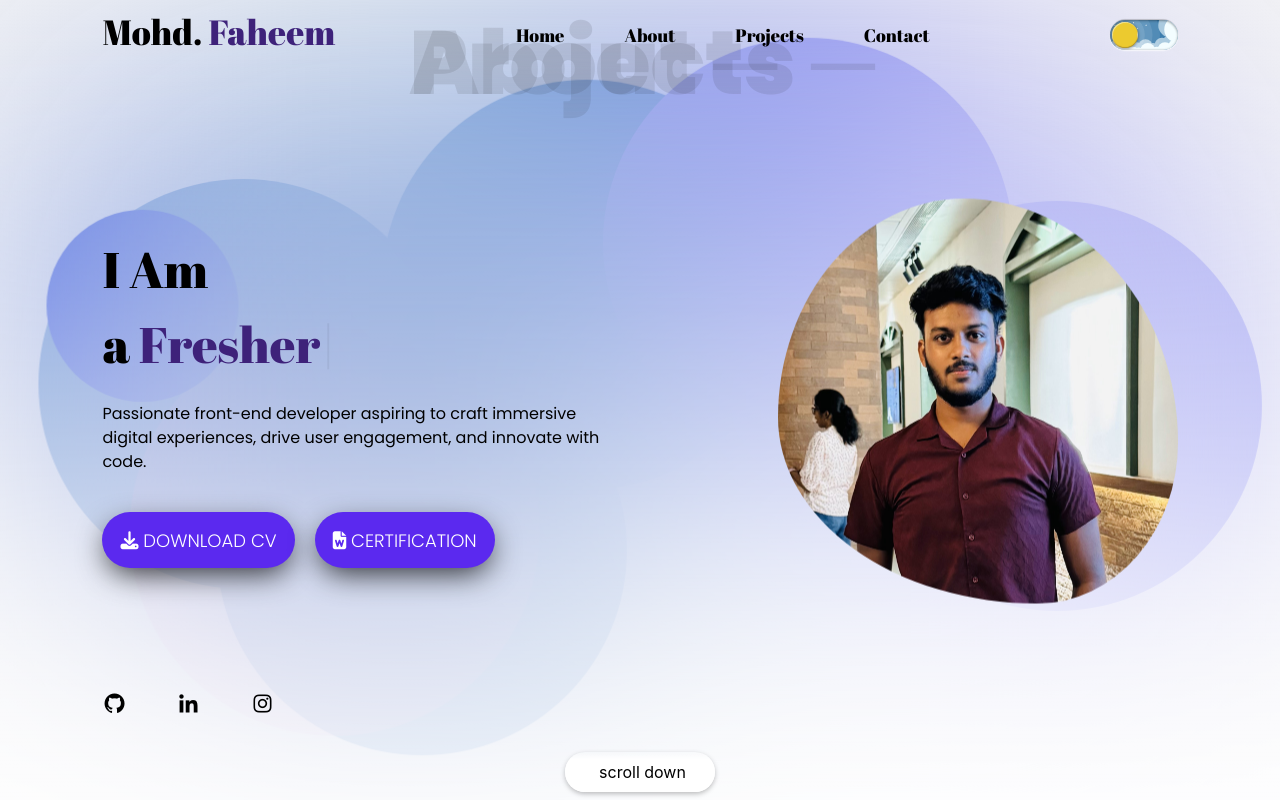
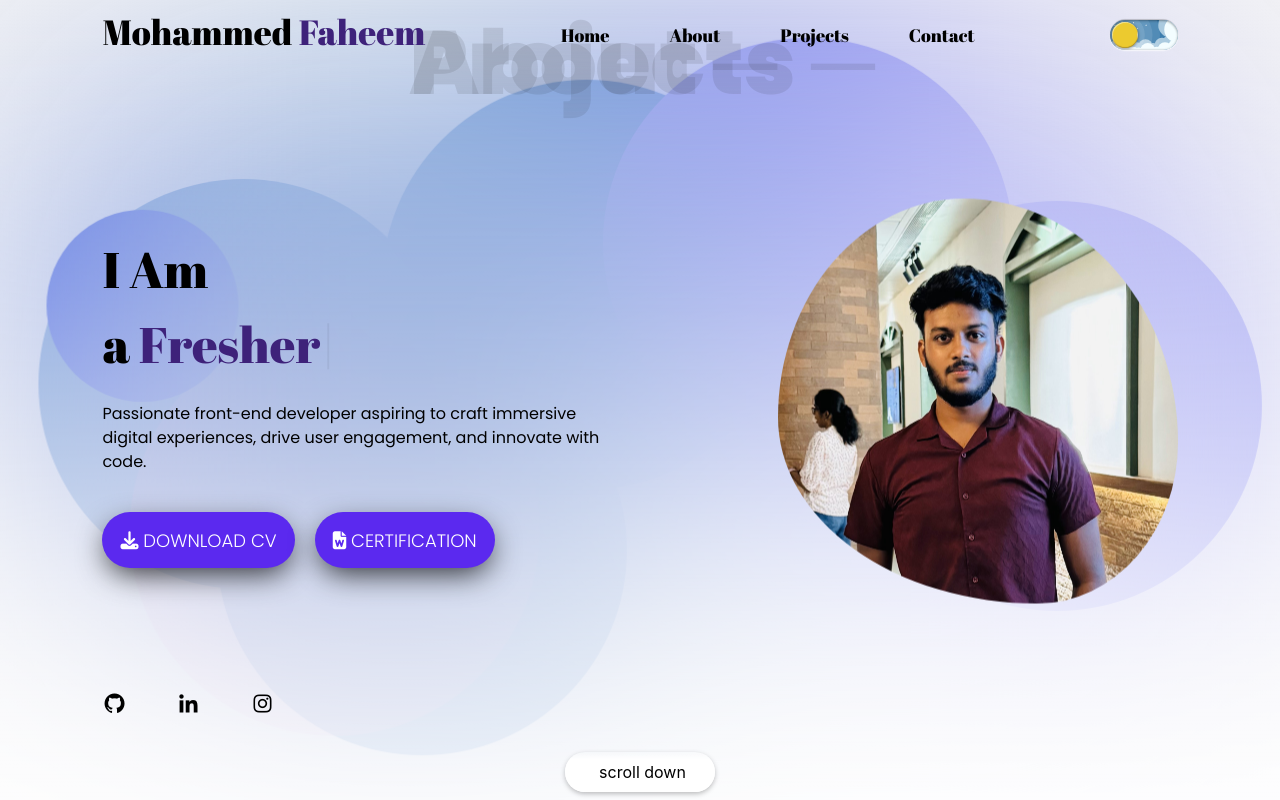
Before and after one commit to Faheem-5eeM/PORTFOLIO_5eeM, a plain HTML site: page index.html in a window 1280 px wide. Shown: the top 800 px of the page. Drawn offline with nearby package versions, Linux system fonts and the light colour scheme.

Commit message:
changedd

```diff
--- a/index.html
+++ b/index.html
@@ -33,7 +33,7 @@
    </div>
        <header id="myHeader">
           <div class="logo">
-            <span>Mohd.<span style="color: var(--dark-blue);"> Faheem</span></span>
+            <span>Mohammed<span style="color: var(--dark-blue);"> Faheem</span></span>
           </div>
           <ul class="nav_menu">
              <li class="nav-list">
```
